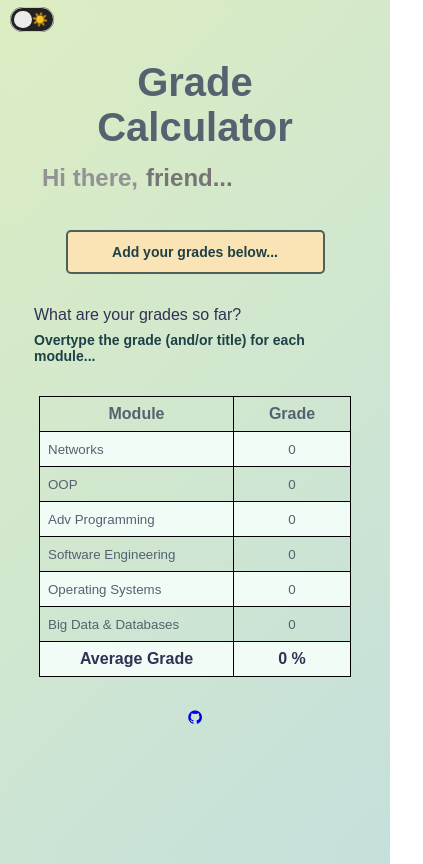
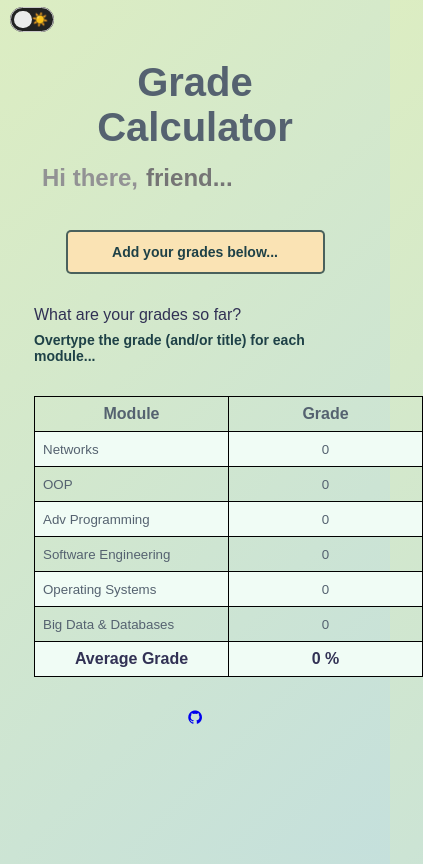
Before and after one commit to tj2904/vue-grade-calculator, a Vue app: page / in a window 390 px wide. Shown: the whole page, 423 px wide, since content can reach past the window. Built offline with nearby package versions, Linux system fonts and the light colour scheme.

Commit message:
minor css changes for mobile view

```diff
--- a/src/App.vue
+++ b/src/App.vue
@@ -303,10 +303,8 @@ tr:last-child {
 	}
 
 	.grade-table, .grade-entry {
-		width: 100px;
 		padding: 0px;
 		margin: auto;
-		/* margin-bottom: 20px; */
 		border-collapse: collapse;
 		border: 1px solid red;
 		text-align: center;
```
